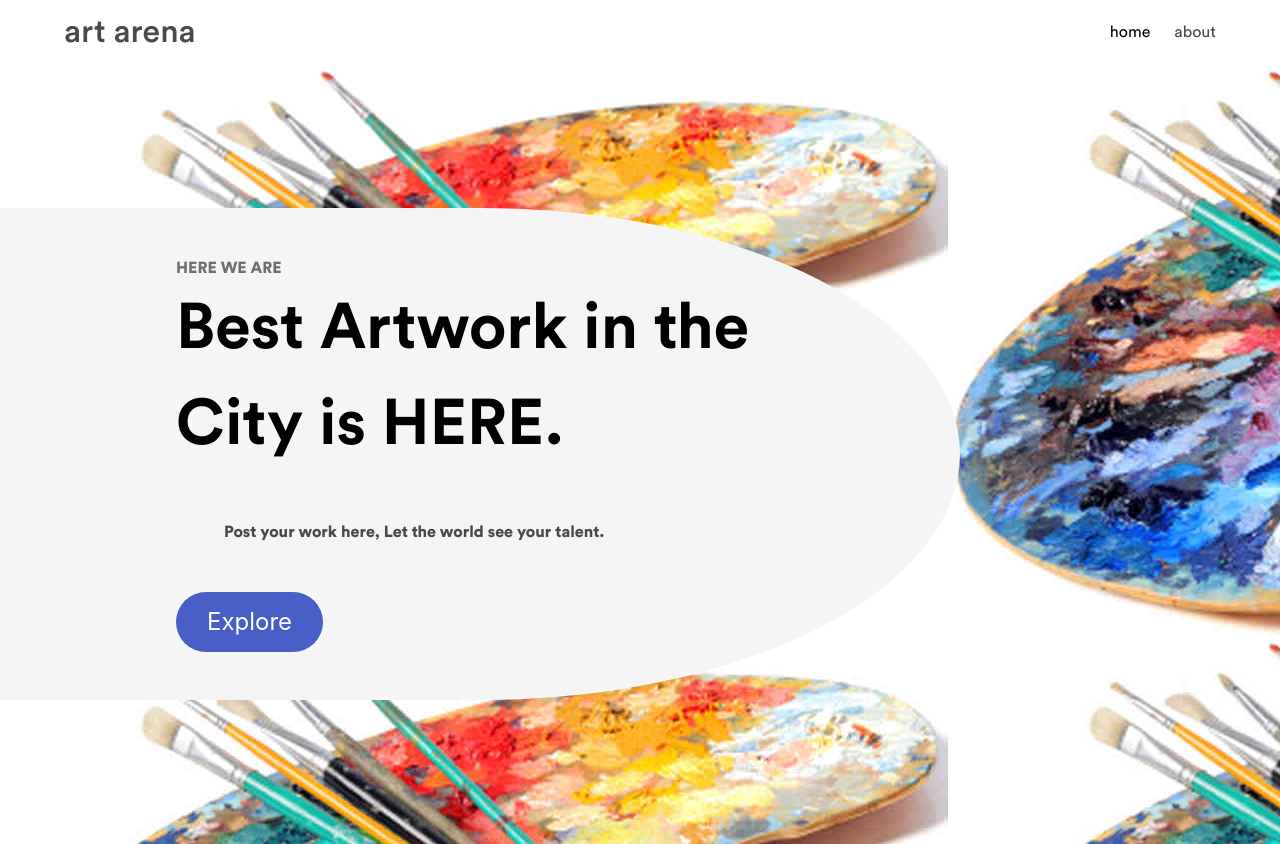
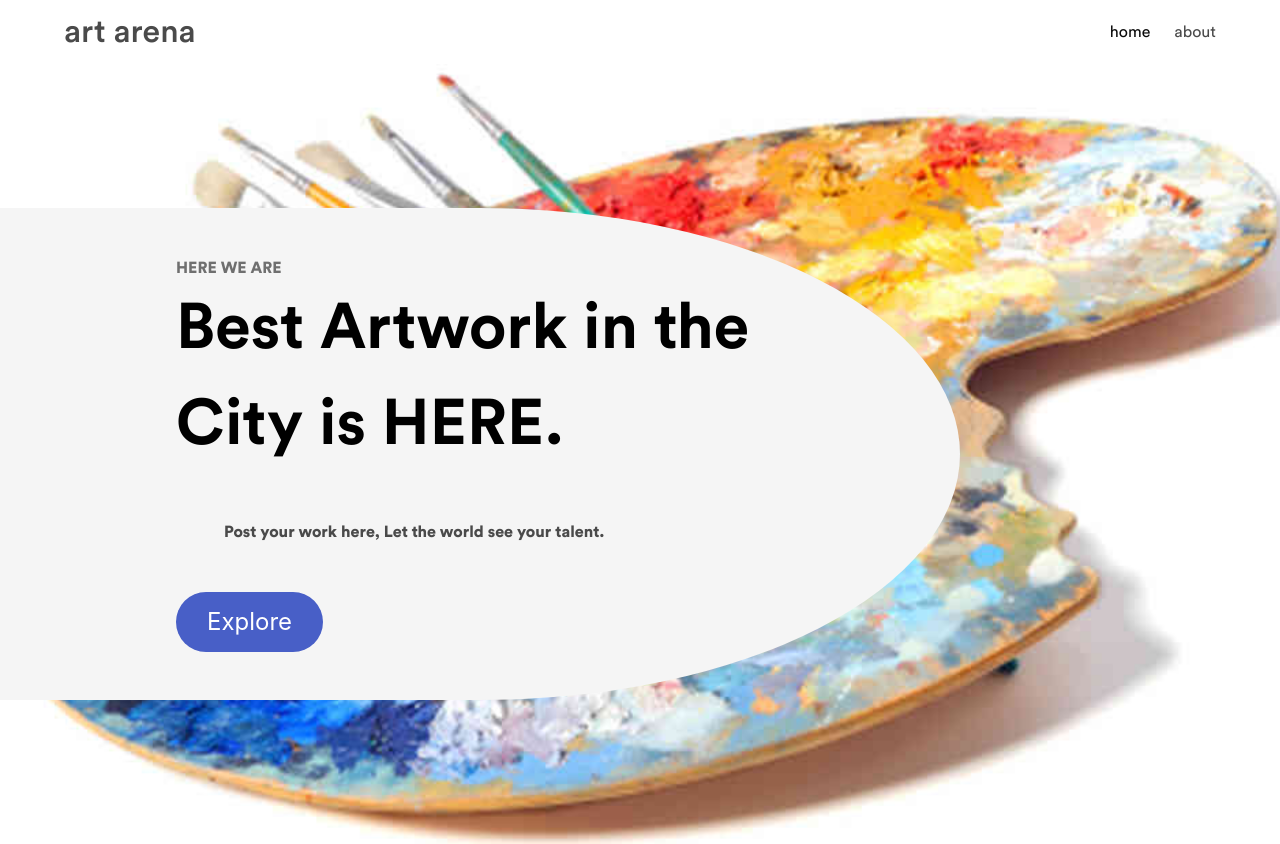
Before and after one commit to rahulsunil2/WTProject, a plain HTML site: page index.html in a window 1280 px wide. Shown: the top 844 px of the page. Drawn offline with nearby package versions, Linux system fonts and the light colour scheme; files whose address does not match are found by name.

Commit message:
BG Fixed

```diff
--- a/assets/styles/style.css
+++ b/assets/styles/style.css
@@ -42,7 +42,10 @@ html {
 
 .landing-section {
     padding: 0;
-    background-image: url("../pics/Art.jpg")
+    background-image: url("../pics/Art.jpg");
+    background-repeat: no-repeat;
+    background-attachment: fixed;
+    background-size: cover;
 }
 
 .notification {
```
